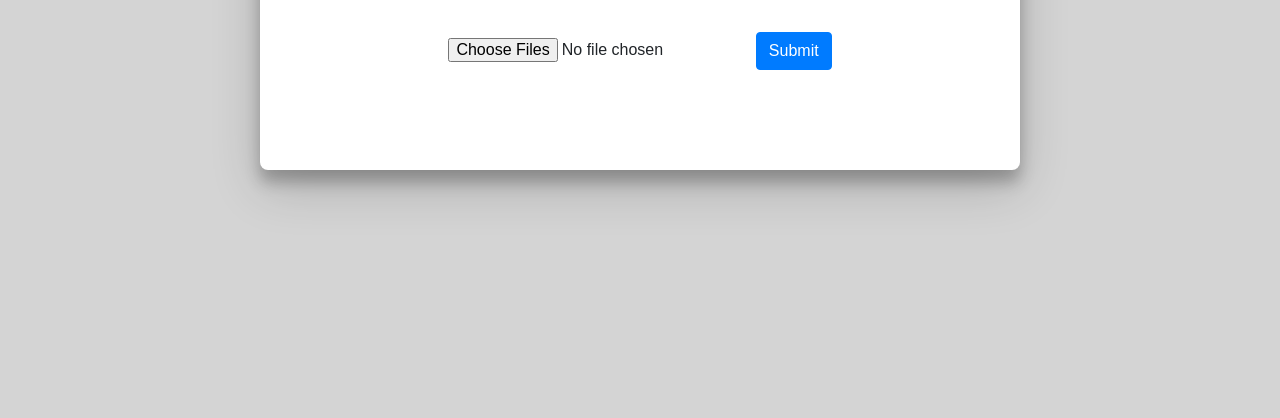
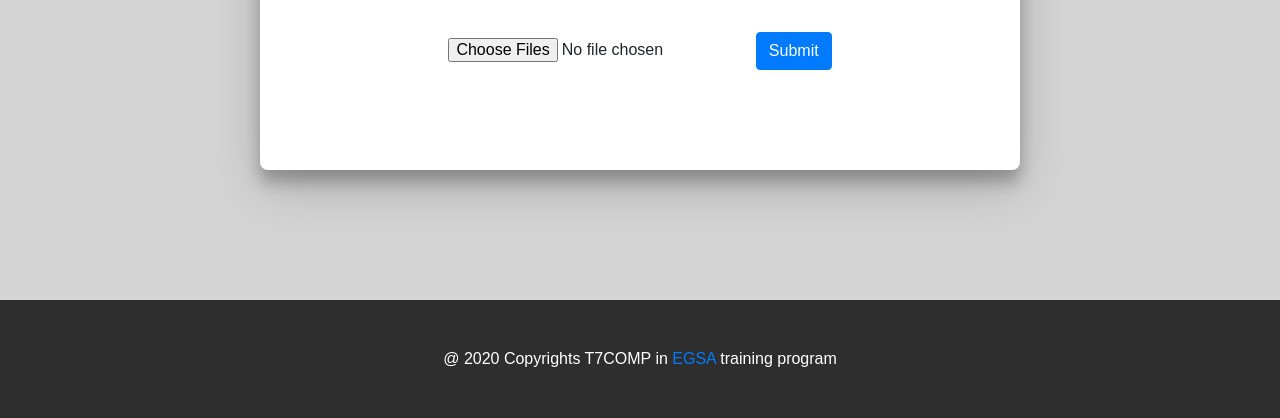
Before and after one commit to cppcoders/Sat-Classification, a Flask app: page / in a window 1280 px wide. Shown: the part 583-1001 px from the top of the page. Before the commit the page ends 782 px from the top, so only its background shows below. Run offline with Flask 2, Linux system fonts and the light colour scheme; some libraries are stand-ins or nearby versions.

Commit message:
added styling and footer

```diff
--- a/templates/index.html
+++ b/templates/index.html
@@ -2,6 +2,7 @@
 <html lang="en">
 
 <head>
+
     <link rel="stylesheet" href="https://stackpath.bootstrapcdn.com/bootstrap/4.5.2/css/bootstrap.min.css"
         integrity="sha384-JcKb8q3iqJ61gNV9KGb8thSsNjpSL0n8PARn9HuZOnIxN0hoP+VmmDGMN5t9UJ0Z" crossorigin="anonymous">
     <style>
@@ -9,12 +10,8 @@
             padding: 0px;
             margin: 0px;
             background-color: #D4D4D4;
-
             align-items: center;
             box-sizing: border-box;
-            display: flex;
-            flex-direction: column;
-            justify-content: center;
             width: 100%;
             font: inherit;
             font-size: 100%;
@@ -34,8 +31,7 @@
 
         .cont {
             display: flex;
-            justify-content: space-evenly;
-            flex-wrap: wrap;
+            justify-content: flex-start;
             flex-wrap: wrap;
             margin-bottom: 100px;
             margin-top: 30px;
@@ -45,10 +41,26 @@
         .card-text {
             font-weight: 900;
         }
+
+        .footer {
+            background-color: #2e2e2e;
+            text-align: center;
+            padding: 50px;
+            color: #fff;
+        }
+        .footer p{
+            margin: 0px ;
+        }
+        .footer p a{
+
+        }
     </style>
+
 </head>
 
 <body>
+
+
     <div class="container">
         <div class="row">
             <div class="col-lg-8 col-sm-12 col-11 main-section">
@@ -63,38 +75,31 @@
                 </form>
 
             </div>
-            <div class="cont col-lg-8 col-sm-12 col-11 main-section" id="cont">
 
-            </div>
         </div>
+
+
+    </div>
+    <div class="cont col-lg-10 col-sm-12 col-11 main-section" id="cont">
 
     </div>
 
-    <!-- div container to display output  | WTF -->
+    <div class="footer">
+        <p>@ 2020 Copyrights <span>T7COMP in <a href="https://egsa.gov.eg/">EGSA</a> training program</span> </p>
+    </div>
 
-
-
-    <script src="https://code.jquery.com/jquery-3.5.1.slim.min.js"
-        integrity="sha384-DfXdz2htPH0lsSSs5nCTpuj/zy4C+OGpamoFVy38MVBnE+IbbVYUew+OrCXaRkfj"
-        crossorigin="anonymous"></script>
-    <script src="https://cdn.jsdelivr.net/npm/popper.js@1.16.1/dist/umd/popper.min.js"
-        integrity="sha384-9/reFTGAW83EW2RDu2S0VKaIzap3H66lZH81PoYlFhbGU+6BZp6G7niu735Sk7lN"
-        crossorigin="anonymous"></script>
-    <script src="https://stackpath.bootstrapcdn.com/bootstrap/4.5.2/js/bootstrap.min.js"
-        integrity="sha384-B4gt1jrGC7Jh4AgTPSdUtOBvfO8shuf57BaghqFfPlYxofvL8/KUEfYiJOMMV+rV"
-        crossorigin="anonymous"></script>
     <script>
         function fill(key, value) {
 
             /*
-            <div class=card"' style=width: 18rem;">
-            <img class="card-img-top" src="static/upload/images/test.png" alt="Card image cap">
-                    <div class="card-body">
-                        <p class="card-text">Some quick example text to build on the card title and make up the bulk of the
+            <div class="card">
+                <img class="card-img-top" src="static/upload/images/test.png" alt="Card image cap">
+                <div class="card-body">
+                    <p class="card-text">Some quick example text to build on the card title and make up the bulk of the
                             card's content.</p>
-                    </div>
                 </div>
-            ";*/
+            </div>
+            */
 
             prediction = value
 
@@ -102,9 +107,11 @@
 
             c = document.createElement('div')
             c.classList.add('card')
-            c.classList.add('col-lg-5')
+            c.classList.add('col-lg-2')
+            c.classList.add('col-3')
             c.style.padding = '0px'
-            c.style.margin = '30px'
+            c.style.margin = '25px'
+
             im = document.createElement('img')
             im.classList.add('card-img-top')
             im.classList.add('col-lg-12')
@@ -124,6 +131,7 @@
             c.appendChild(c2)
             par.appendChild(c)
         }
+
         if ('{{ message}}' != "Home") {
             var dat = JSON.parse('{{ message | tojson | safe}}')
             for (const [key, value] of Object.entries(dat)) {
@@ -132,6 +140,17 @@
         }
     </script>
 
+
+    <script src="https://code.jquery.com/jquery-3.5.1.slim.min.js"
+        integrity="sha384-DfXdz2htPH0lsSSs5nCTpuj/zy4C+OGpamoFVy38MVBnE+IbbVYUew+OrCXaRkfj"
+        crossorigin="anonymous"></script>
+    <script src="https://cdn.jsdelivr.net/npm/popper.js@1.16.1/dist/umd/popper.min.js"
+        integrity="sha384-9/reFTGAW83EW2RDu2S0VKaIzap3H66lZH81PoYlFhbGU+6BZp6G7niu735Sk7lN"
+        crossorigin="anonymous"></script>
+    <script src="https://stackpath.bootstrapcdn.com/bootstrap/4.5.2/js/bootstrap.min.js"
+        integrity="sha384-B4gt1jrGC7Jh4AgTPSdUtOBvfO8shuf57BaghqFfPlYxofvL8/KUEfYiJOMMV+rV"
+        crossorigin="anonymous"></script>
+
 </body>
 
 </html>
```
